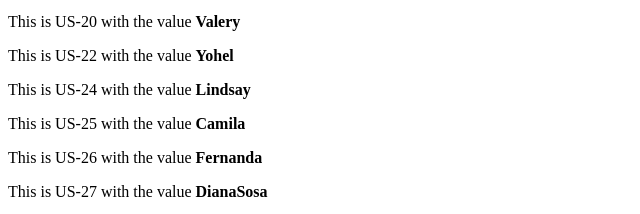
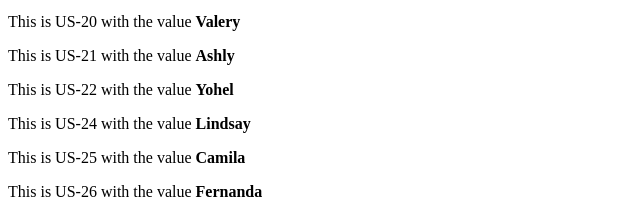
Before and after one commit to utn-integrador-III/demo-repository, a website: page index.html in a window 1280 px wide. Shown: the part 529-743 px from the top of the page, 0-640 px from the left. Drawn offline with Linux system fonts and the light colour scheme.

Commit message:
This is US-21 with the value AshlyR

```diff
--- a/index.html
+++ b/index.html
@@ -40,6 +40,7 @@
 
 <p>This is US-20 with the value <strong>Valery</strong></p>
 
+<p>This is US-21 with the value <strong>Ashly</strong></p>
 
 
 <p>This is US-22 with the value <strong>Yohel</strong></p>
```
